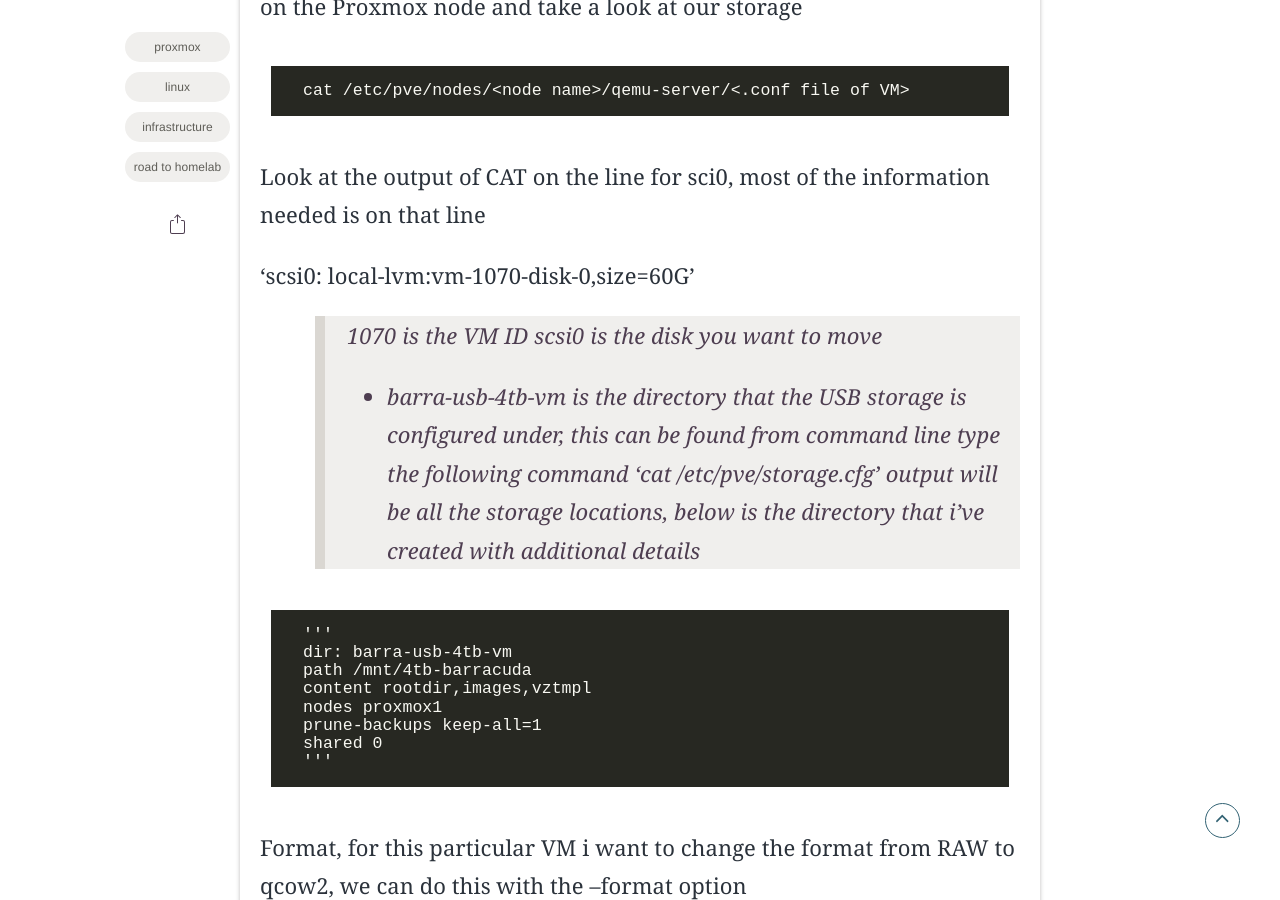
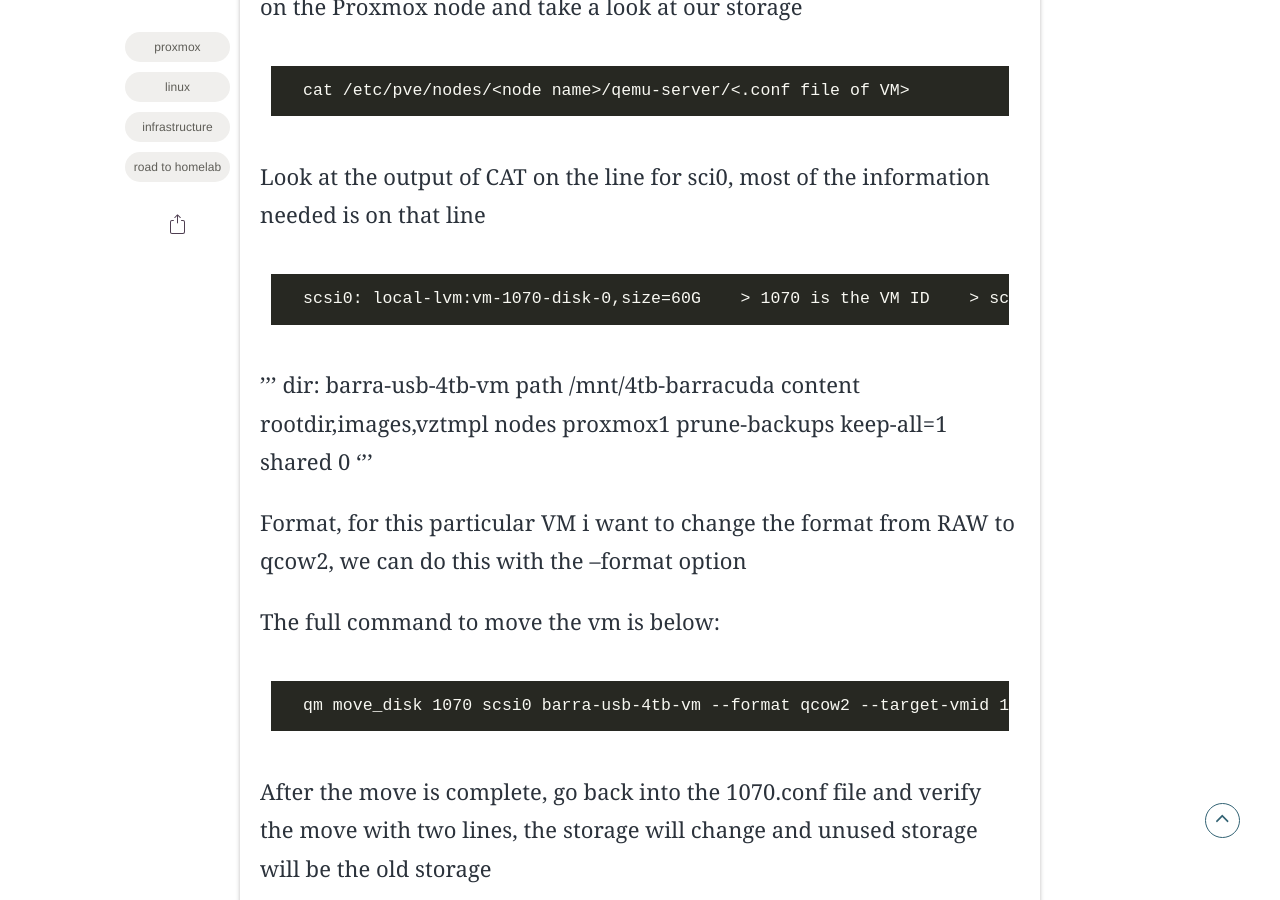
Before and after one commit to scottiepowell/gh-pages-blog.github.io, a Jekyll site: the page built from _posts/2022-06-23-moving-disks-with-qm-command.md.md, in a window 1280 px wide and 900 px high, scrolled down 2172 px. Built offline with Jekyll 4.4.1, drawn with Linux system fonts in a browser that asks for light colours; some web fonts are replaced; comment, search, counter and statistics services are not loaded; part of the change alters nothing that is shown.

Commit message:
Update 2022-06-23-moving-disks-with-qm-command.md.md

```diff
--- a/_posts/2022-06-23-moving-disks-with-qm-command.md.md
+++ b/_posts/2022-06-23-moving-disks-with-qm-command.md.md
@@ -32,21 +32,21 @@ First thing with moving the storage, let's navigate to the storage loction on th
 
 Look at the output of CAT on the line for sci0, most of the information needed is on that line
 
-'scsi0: local-lvm:vm-1070-disk-0,size=60G'
+    scsi0: local-lvm:vm-1070-disk-0,size=60G
    > 1070 is the VM ID
    > scsi0 is the disk you want to move
 - barra-usb-4tb-vm is the directory that the USB storage is configured under, this can be found from command line
    > type the following command 'cat /etc/pve/storage.cfg'
    > output will be all the storage locations, below is the directory that i've created with additional details
 
-    '''
-    dir: barra-usb-4tb-vm
-    path /mnt/4tb-barracuda
-    content rootdir,images,vztmpl
-    nodes proxmox1
-    prune-backups keep-all=1
-    shared 0
-    '''
+'''
+   dir: barra-usb-4tb-vm
+   path /mnt/4tb-barracuda
+   content rootdir,images,vztmpl
+   nodes proxmox1
+   prune-backups keep-all=1
+   shared 0
+'''
 
 Format, for this particular VM i want to change the format from RAW to qcow2, we can do this with the --format option
 
```
